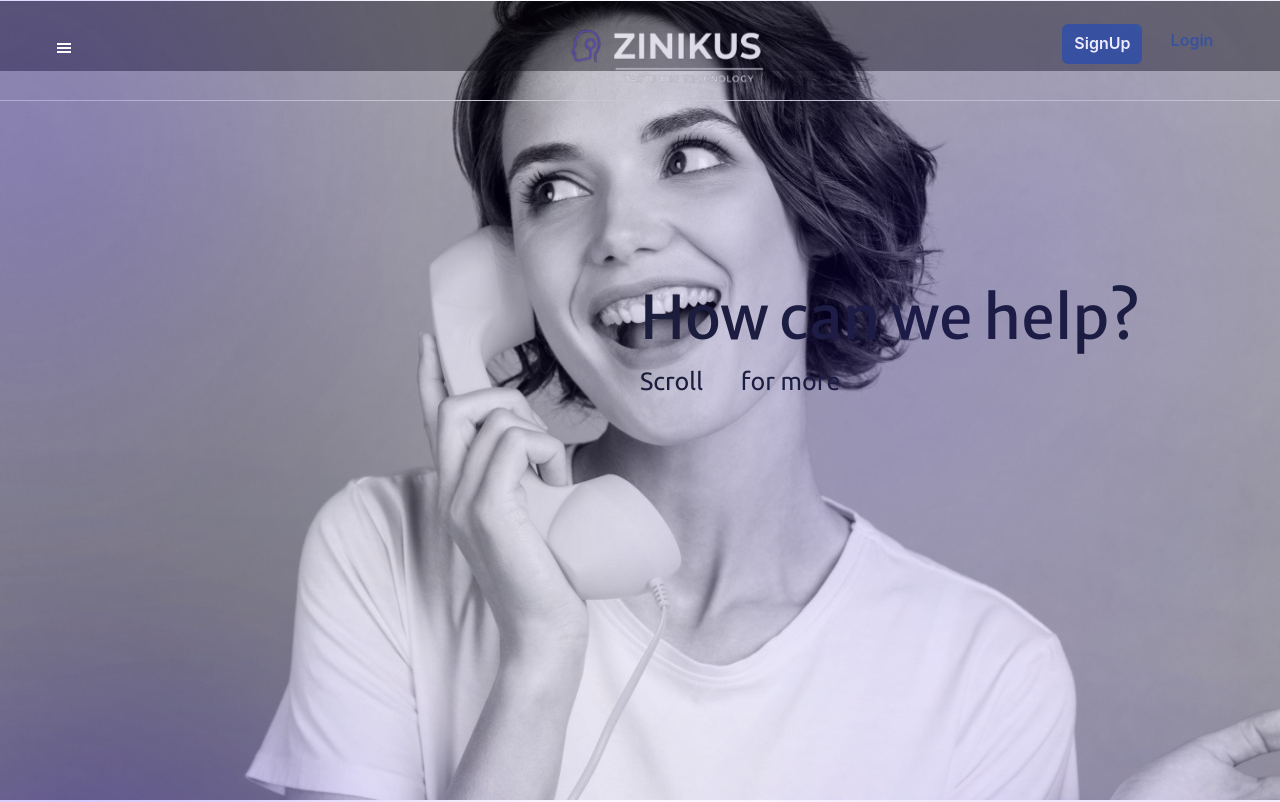
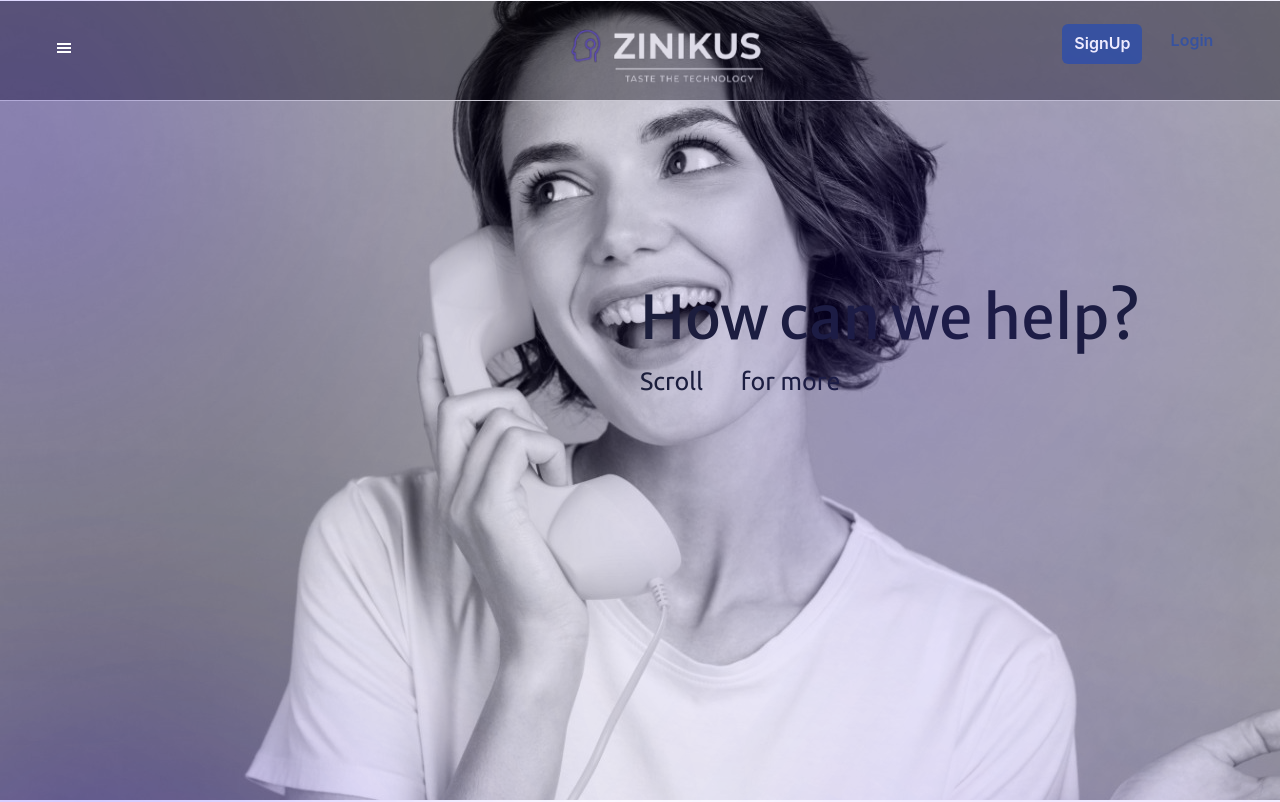
Before and after one commit to UjjwalPasahan/ZINIKUSWEB, a React (Create React App) app in the folder client/: page /services in a window 1280 px wide. Shown: the top 802 px of the page. Built offline with nearby package versions, Linux system fonts and the light colour scheme.

Commit message:
some other changes

```diff
--- a/client/src/components/Service.jsx
+++ b/client/src/components/Service.jsx
@@ -1,11 +1,12 @@
 import React from 'react';
 import Footer from './Footer.jsx';
-import Header from './Header.jsx';
+
 import mouseScroll from '../assets/homepage/mouseScroll.svg';
 import '../styles/services.css';
 const Service = () => {
   return (
     <div className="services">
+
       <div className="callingLady">
       <div className="gradC1"></div>
           <div className="gradE1"></div>
--- a/client/src/styles/services.css
+++ b/client/src/styles/services.css
@@ -1,7 +1,7 @@
 @import url('https://fonts.googleapis.com/css2?family=Merriweather+Sans&family=Ubuntu:wght@300;400&display=swap');
 
 .servicesGlassyEffect {
-  height: 70px;
+  height: 12.522361359570661vh;
   width: 100%;
   background: rgba(8, 8, 8, 0.418);
   z-index: -1;
```
